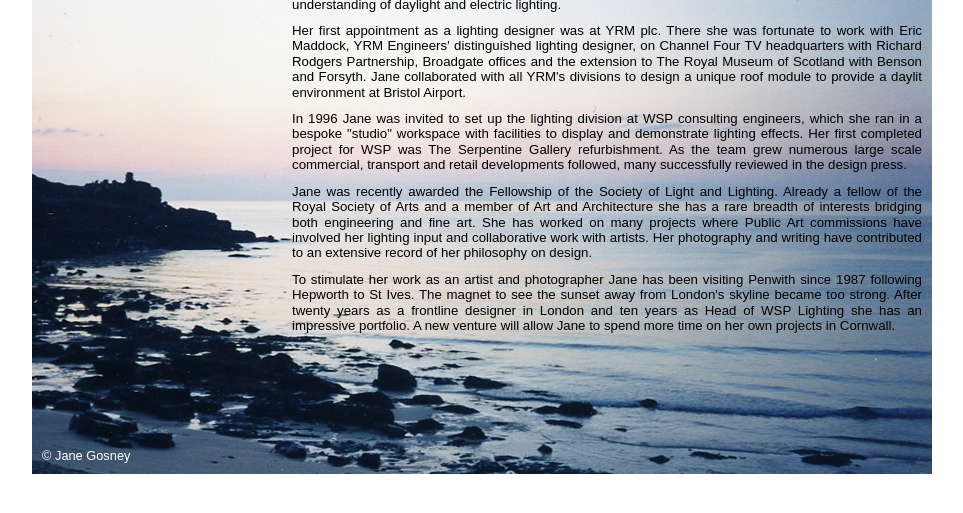
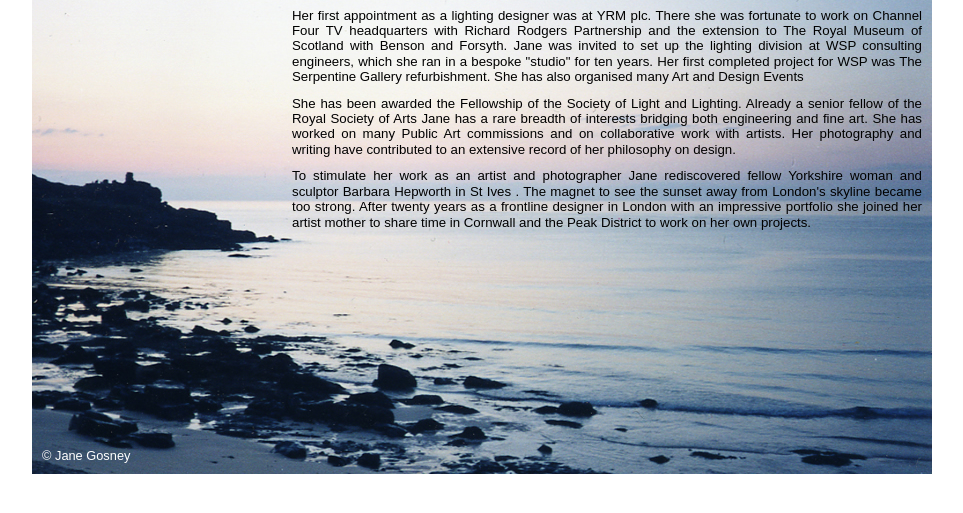
Before and after one commit to marcus7777/jane, a plain HTML site: page index.html in a window 1280 px wide. Shown: the part 137-650 px from the top of the page, without its empty margins (158-1121 px from the left). Drawn offline with Linux system fonts and the light colour scheme.

Commit message:
updated index

```diff
--- a/index.html
+++ b/index.html
@@ -30,11 +30,10 @@
 	<div class="clear"></div>
 	<div id="janehome"><strong><span class="style6">Jane Gosney</span>  <span class="style5">FRSA FSLL</span></strong><strong>   </strong></div>
     <div id="contenthome">
-        <p>Jane  initially trained to become an architect at The Bartlett University College  London. Her first job in architectural practice was at the BBC. Later at Denys  Lasdun Peter Softley and Associates she became fascinated with glass  architecture when working in a team on Lasdun's Milton Gate. She was one of the  first architecture graduates to take the MSc in light and lighting at The  Bartlett in 1989 to develop an understanding of daylight and electric lighting.</p>
-        <p>Her first  appointment as a lighting designer was at YRM plc. There she was fortunate to  work with Eric Maddock, YRM Engineers' distinguished lighting designer, on  Channel Four TV headquarters with Richard Rodgers Partnership, Broadgate  offices and the extension to The Royal Museum of Scotland with Benson and  Forsyth. Jane collaborated with all YRM's divisions to design a unique roof  module to provide a daylit environment at Bristol Airport.</p>
-        <p>In 1996  Jane was invited to set up the lighting division at WSP consulting engineers,  which she ran in a bespoke "studio" workspace with facilities to display and  demonstrate lighting effects. Her first completed project for WSP was The  Serpentine Gallery refurbishment. As the team grew numerous large scale  commercial, transport and retail developments followed, many successfully  reviewed in the design press.</p>
-        <p>Jane was  recently awarded the Fellowship of the Society of Light and Lighting. Already a  fellow of the Royal Society of Arts and a member of Art and Architecture she  has a rare breadth of interests bridging both engineering and fine art. She has  worked on many projects where Public Art commissions have involved her lighting  input and collaborative work with artists. Her photography and writing have  contributed to an extensive record of her philosophy on design. </p>
-        <p>To stimulate her work as an artist and  photographer Jane has been visiting Penwith since 1987 following Hepworth to St Ives. The magnet to see the sunset away from London's skyline became too strong. After twenty years as a frontline designer in London and ten years as Head of WSP Lighting she has an impressive portfolio. A new venture will allow Jane to spend more time on her own projects in Cornwall.  </p>
+      <p>Jane initially trained to become an architect at The Bartlett University College London. Her first job in architectural practice was at the BBC. Later at Denys Lasdun Peter Softley and Associates she became fascinated with glass architecture when working in a team on Lasdun's Milton Gate. She was one of the first architecture graduates to take the MSc in light and lighting at The Bartlett.</p>
+      <p>Her first appointment as a lighting designer was at YRM plc. There she was fortunate to work on Channel Four TV headquarters with Richard Rodgers Partnership and the extension to The Royal Museum of Scotland with Benson and Forsyth. Jane was invited to set up the lighting division at WSP consulting engineers, which she ran in a bespoke "studio" for ten years. Her first completed project for WSP was The Serpentine Gallery refurbishment. She has also organised many Art and Design Events</p>
+        <p>She has been awarded the Fellowship of the Society of Light and Lighting. Already a senior fellow of the Royal Society of Arts Jane has a rare breadth of interests bridging both engineering and fine art. She has worked on many Public Art commissions and on collaborative work with artists. Her photography and writing have contributed to an extensive record of her philosophy on design.</p>
+        <p>To stimulate her work as an artist and photographer Jane rediscovered fellow Yorkshire woman and sculptor Barbara  Hepworth in St Ives . The magnet to see the sunset away from London's skyline became too strong. After twenty years as a frontline designer in London with an impressive portfolio she joined her artist mother to share time in Cornwall and the Peak District to work on her own projects.</p>
     </div><div class="homecopyright">&copy; Jane Gosney</div>
 	<div class="clear"></div>
 
```
